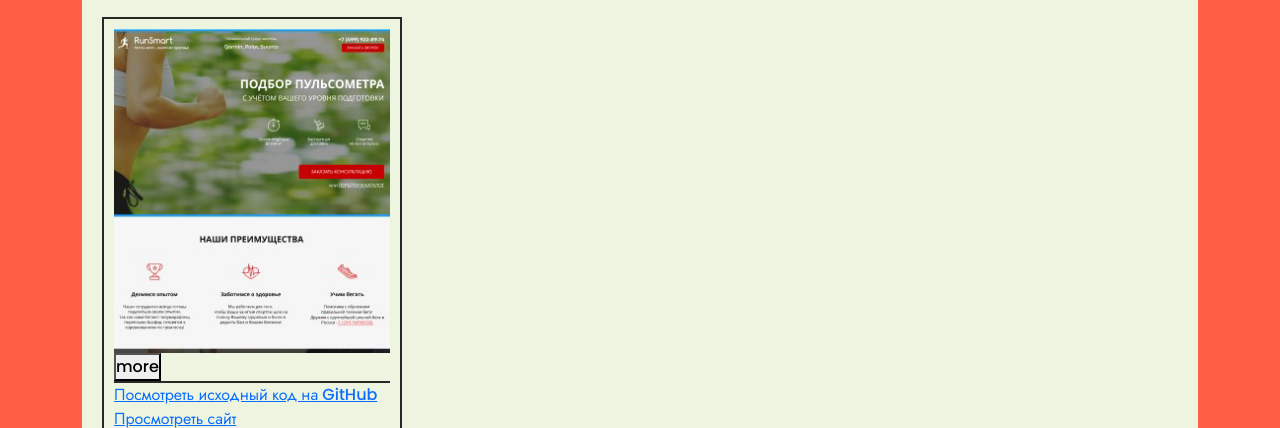
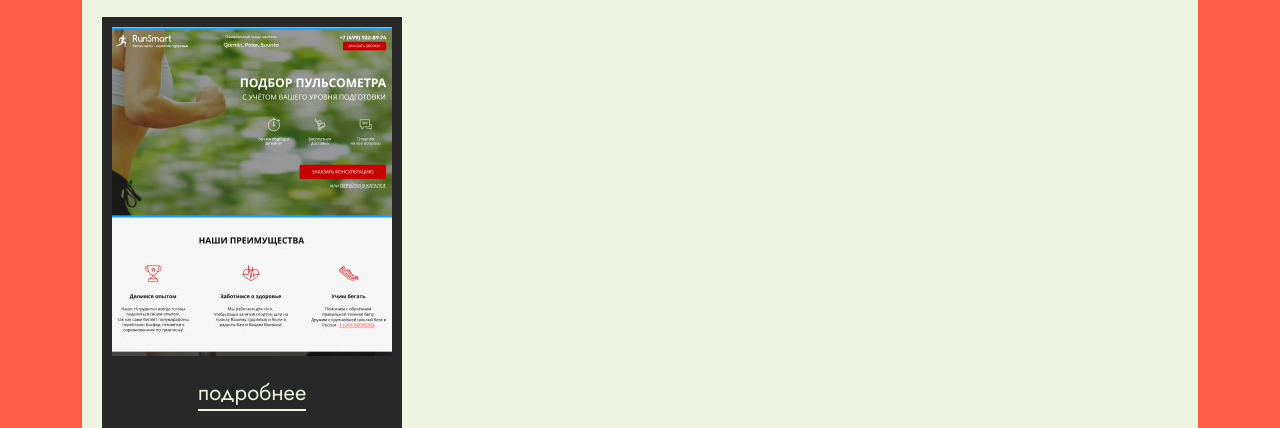
Before and after one commit to Zakharov1984/MAIN_PROJECT, a website: page src/index.html in a window 1280 px wide. Shown: the part 373-801 px from the top of the page. Drawn offline with Linux system fonts and the light colour scheme.

Commit message:
added_project_card

```diff
--- a/src/index.html
+++ b/src/index.html
@@ -56,8 +56,33 @@
             <article class="projects__content" data-content="udemy">
                 <h2 class="title projects__content-title">udemy</h2>
                 <div class="project">
-                    <img src="img/project/project1.jpg" alt="project" class="project__img">
-                    <button class="project__more">more</button>
+                    <div class="project__wrapper">
+                        <div class="project__generic project__generic_active">
+                            <img src="img/project/project1.jpg" alt="project" class="project__img">
+                            <button class="project__more">подробнее</button>
+                        </div>
+                        <div class="project__details">
+                            <div class="project__details-title">Name:</div>
+                            <div class="project__details-description">UDEMY__THIRD-PROJECT__PULSE</div>
+                            <div class="project__details-title">Technology Stack:</div>
+                            <div class="project__details-description">HTML, CSS, SASS, JS, NPM, GULP, GIT.</div>
+                            <div class="project__details-title">libraries:</div>
+                            <div class="project__details-description">jQuery, BOOTSTRAP(bootstrap-reboot.min.css).</div>
+                            <ul class="project__details-list">
+                                <li class="project__details-title">Files are connected:
+                                    <li class="project__description-item">bootstrap-reboot.min.css - local.</li>
+                                    <li class="project__description-item">fonts - local.</li>
+                                    <li class="project__description-item">slick.css, slick.min.js - local.</li>
+                                    <li class="project__description-item">jquery-1.11.0.min.js, jquery-migrate-1.2.1.min.js - remote</li>
+                                </li>
+
+                            </ul>
+                            <div class="project__details-title">Methodology:</div>
+                            <div class="project__details-description">BEM.</div>
+                            <div class="project__details-title">Type:</div>
+                            <div class="project__details-description">responsive.</div>
+                        </div>
+                    </div>
                     <div class="project__links">
                         <a href="#" class="project__link">Посмотреть исходный код на GitHub</a>
                         <a href="#" class="project__link">Просмотреть сайт</a>
--- a/src/scss/blocks/_header.scss
+++ b/src/scss/blocks/_header.scss
@@ -1,5 +1,6 @@
 .header {
     position: fixed;
+    z-index: 1;
     width: 100%;
     top: 0;
     height: 55px;
--- a/src/scss/blocks/_project.scss
+++ b/src/scss/blocks/_project.scss
@@ -3,16 +3,92 @@
     min-height: 400px;
     margin-top: 20px;
     padding: 10px;
-    border: 2px solid $COLOR_BLACK;
+    overflow: hidden;
+    background-color: $COLOR_BLACK;
+    &__wrapper {
+        display: flex;
+        width: calc(200% + 20px);
+    }
+    &__generic {
+        width: 50%;
+        margin-right: 0;
+        transform: translateX( calc(-100% - 10px) );
+        transition: 0.5s all;
+    }
+    &__generic_active {
+        transform: translateX(0%);
+        margin-right: 10px;
+    }
+    &__details {
+        width: 50%;
+        margin-left: 10px;
+        transform: translateX(0%);
+        background-color: $COLOR_ORANGE;
+        border-radius: 5px;
+        transition: 0.5s all;
+    }
+    &__details_active {
+        transform: translateX(-100%);
+        margin-left: 0;
+        margin-right: 20px;
+    }
+    &__details-title {
+        position: relative;
+        margin-bottom: 5px;
+        font-size: 16px;
+        font-weight: 700;
+        line-height: 1;
+        text-align: center;
+        text-transform: uppercase;
+        text-decoration: underline;
+    }
+
+    &__details-list {
+        border-bottom: 2px solid $COLOR_BLACK;
+        margin-bottom: 5px;
+    }
+    &__details-description {
+        margin-bottom: 5px;
+        padding-bottom: 5px;
+        font-size: 14px;
+        font-weight: 500;
+        line-height: 1;
+        border-bottom: 2px solid $COLOR_BLACK;
+        text-align: center;
+        text-transform: uppercase;
+    }
+    &__description-item {
+        margin-bottom: 5px;
+        font-size: 14px;
+        font-weight: 500;
+        line-height: 1;
+        text-align: center;
+        text-transform: uppercase;
+    }
     &__img {
         max-width: 100%;
     }
+    &__more {
+        display: block;
+        margin: 20px auto 0;
+        border: none;
+        border-bottom: 2px solid $COLOR_WHITE_FONTS;
+        background-color: $COLOR_BLACK;
+        font-size: 22px;
+        color: $COLOR_WHITE_FONTS
+    }
     &__links {
-        border-top: 2px solid $COLOR_BLACK;
+        margin-top: 20px;
+        border-top: 2px solid $COLOR_WHITE_FONTS;
+        text-align: center;
     }
     &__link {
+        display: block;
+        margin-top: 20px;
         font-size: 16px;
         font-weight: 400;
         line-height: 1;
+        text-decoration: none;
+        color: $COLOR_WHITE_FONTS;
     }
 }
```
Also changed, not shown: dist/css/style.min.css, dist/index.html, src/css/style.min.css.
